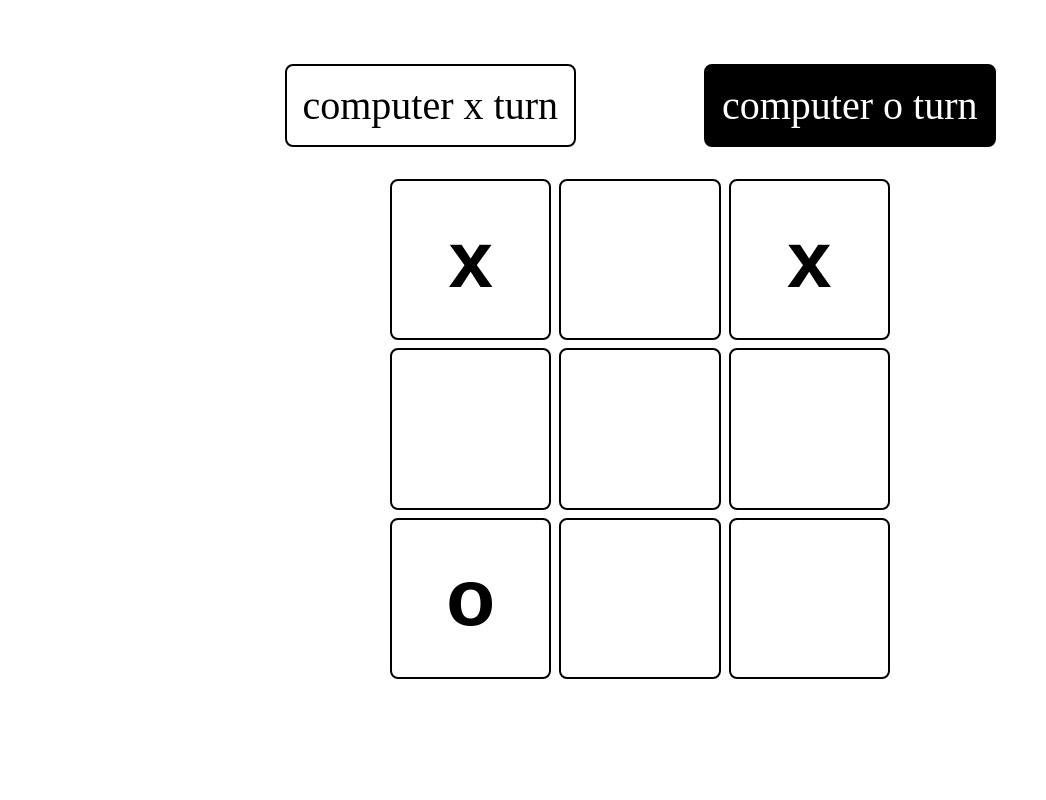
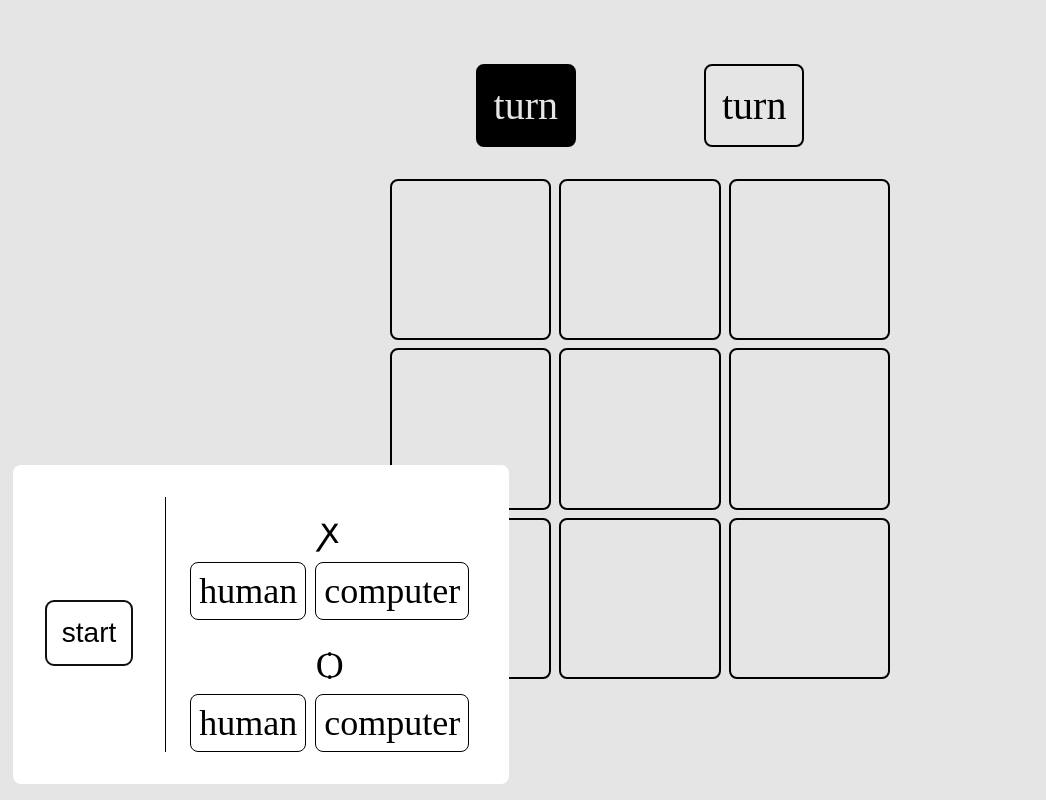
Before and after one commit to ThreeDotsEllipsis/tic-tac-toe, a plain HTML site: page index.html in a window 1280 px wide. Shown: the whole page, without its empty margins (0-1046 px from the left). Drawn offline with Linux system fonts and the light colour scheme.

Commit message:
Add the ability to modify game

```diff
--- a/index.html
+++ b/index.html
@@ -11,8 +11,8 @@
 
 <body>
     <div class="show-turn">
-        <div class="player1 active">X Turn</div>
-        <div class="player2">O Turn</div>
+        <div class="player1 active">turn</div>
+        <div class="player2">turn</div>
     </div>
 
     <div class="board">
@@ -28,11 +28,38 @@
     </div>
 
     <dialog class="show-winner">
-        <div></div>
-        <button class="restart">Restart</button>
-        <button class="settings">Settings</button>
+        <div class="wrapper">
+            <div>
+                <div class="output-winner"></div>
+                <button class="restart">start</button>
+            </div>
+
+            <div class="modify-game">
+                <div class="player1">
+                    <div class="sign">ꭗ</div>
+                    <div class="options">
+                        <input type="radio" name="player1" id="human1" value="human">
+                        <label for="human1">human</label>
+
+                        <input type="radio" name="player1" id="computer1" value="computer">
+                        <label for="computer1">computer</label>
+                    </div>
+
+                </div>
+
+                <div class="player2">
+                    <div class="sign">Ѻ</div>
+                    <div class="options">
+                        <input type="radio" name="player2" id="human2" value="human">
+                        <label for="human2">human</label>
+
+                        <input type="radio" name="player2" id="computer2" value="computer">
+                        <label for="computer2">computer</label>
+                    </div>
+                </div>
+            </div>
+        </div>
     </dialog>
-
 </body>
 
 </html>
--- a/script.js
+++ b/script.js
@@ -80,6 +80,10 @@ var createPlayer = function (type, sign) {
         return _type;
     }
 
+    function setType(type) {
+        _type = type;
+    }
+
     function pickRandom(min, max) {
         return Math.floor(Math.random() * (max - min)) + min;
     }
@@ -96,7 +100,7 @@ var createPlayer = function (type, sign) {
                 y = pickRandom(0, 3);
             }
 
-            let thinkTime = pickRandom(500, 1500);
+            let thinkTime = pickRandom(500, 1000);
 
             setTimeout(function () {
                 events.emit("computerFinished", [false]);
@@ -105,15 +109,15 @@ var createPlayer = function (type, sign) {
         }
     }
 
-    return { getSign, getType, makeMove };
+    return { getSign, getType, makeMove, setType };
 }
 
 var dom = (function () {
     let boardCells = document.querySelectorAll(".board>button");
     let showTurnPlayer1 = document.querySelector(".show-turn>.player1");
     let showTurnPlayer2 = document.querySelector(".show-turn>.player2");
-    let showWinnerDialog = document.querySelector("dialog");
-    let restartButton = document.querySelector(".restart");
+    let showWinnerDialog = document.querySelector(".show-winner");
+    let restartButton = document.querySelector(".show-winner .restart");
 
     bindEvents();
 
@@ -127,12 +131,40 @@ var dom = (function () {
             });
         });
 
-        showWinnerDialog.addEventListener("click", function (el) {
-            showWinnerDialog.close();
+        showWinnerDialog.addEventListener("click", function (event) {
+            let dialogDimensions = showWinnerDialog.getBoundingClientRect();
+
+            if (event.clientX < dialogDimensions.left ||
+                event.clientX > dialogDimensions.right ||
+                event.clientY < dialogDimensions.top ||
+                event.clientY > dialogDimensions.bottom) {
+
+                let player1Type = showWinnerDialog.querySelector(".player1 .options input:checked").value;
+                let player2Type = showWinnerDialog.querySelector(".player2 .options input:checked").value;
+
+                showWinnerDialog.close();
+                events.emit("restart", [player1Type, player2Type]);
+            }
         });
 
         restartButton.addEventListener("click", function (ev) {
-            events.emit("restart");
+
+            let player1Type = showWinnerDialog.querySelector(".player1 .options input:checked").value;
+            let player2Type = showWinnerDialog.querySelector(".player2 .options input:checked").value;
+
+            showWinnerDialog.close();
+            events.emit("restart", [player1Type, player2Type]);
+            ev.stopPropagation();
+        });
+    }
+
+    function reset() {
+        showTurnPlayer1.classList.add("active");
+        showTurnPlayer2.classList.remove("active");
+
+        boardCells.forEach(function (el) {
+            let span = el.querySelector("span");
+            span.classList.remove("show");
         });
     }
 
@@ -159,7 +191,7 @@ var dom = (function () {
     }
 
     function showWinner(text) {
-        let div = showWinnerDialog.querySelector("div");
+        let div = showWinnerDialog.querySelector(".output-winner");
         div.textContent = text;
         showWinnerDialog.showModal();
     }
@@ -178,7 +210,7 @@ var dom = (function () {
         });
     }
 
-    return { render, toggleBoard, setSigns, switchActivePlayer, showWinner };
+    return { render, toggleBoard, setSigns, switchActivePlayer, showWinner, reset };
 })();
 
 var game = (function () {
@@ -190,7 +222,7 @@ var game = (function () {
     events.on("playerMoved", playerMoved);
     events.on("restart", start);
 
-    start();
+    dom.showWinner("");
 
     function playerMoved(x, y) {
         if (board.checkIfEmpty(x, y)) {
@@ -213,12 +245,19 @@ var game = (function () {
         }
     }
 
-    function start() {
+    function start(player1Type, player2Type) {
+        player1.setType(player1Type);
+        player2.setType(player2Type);
+
         activePlayer = player1;
+
         board.resetBoard();
+        dom.reset();
+
         dom.render();
         dom.toggleBoard(false);
         dom.setSigns(player1, player2);
+
         activePlayer.makeMove();
     }
 })();
--- a/styles.css
+++ b/styles.css
@@ -67,31 +67,66 @@ body {
 .show-winner {
     position: fixed;
     top: 98%;
-    left: 50%;
+    left: 1%;
 
-    translate: -50% -100%;
+    translate: -0% -100%;
     border: 0;
     border-radius: 8px;
     padding: 32px;
-    font-size: 48px;
+    font-size: 36px;
     text-align: center;
 }
 
-.show-winner div {
+.show-winner .wrapper {
+    display: flex;
+    gap: 32px;
+    align-items: center;
+}
+
+.show-winner input {
+    display: none;
+}
+
+.show-winner .output-winner,
+.show-winner .player1 {
     margin-bottom: 16px;
 }
 
 .show-winner button {
-    background-color: black;
-    color: white;
+    background-color: white;
+    color: black;
     padding: 16px;
-    font-size: 36px;
+    font-size: 28px;
     border-radius: 8px;
-    border: 0;
+    border: 1px solid black;
 }
 
 .show-winner button:hover {
-    background-color: white;
-    color: black;
-    outline: 1px solid black;
+    background-color: black;
+    color: white;
 }
+
+.modify-game {
+    border-left: 1px solid black;
+    padding-left: 16px;
+}
+
+.modify-game .sign {
+    margin-bottom: 16px;
+}
+
+.modify-game>div {
+    border-radius: 8px;
+    padding: 8px;
+}
+
+.modify-game label {
+    border: 1px solid black;
+    border-radius: 8px;
+    padding: 8px;
+}
+
+.modify-game input:checked+label {
+    background-color: black;
+    color: white;
+}
```
